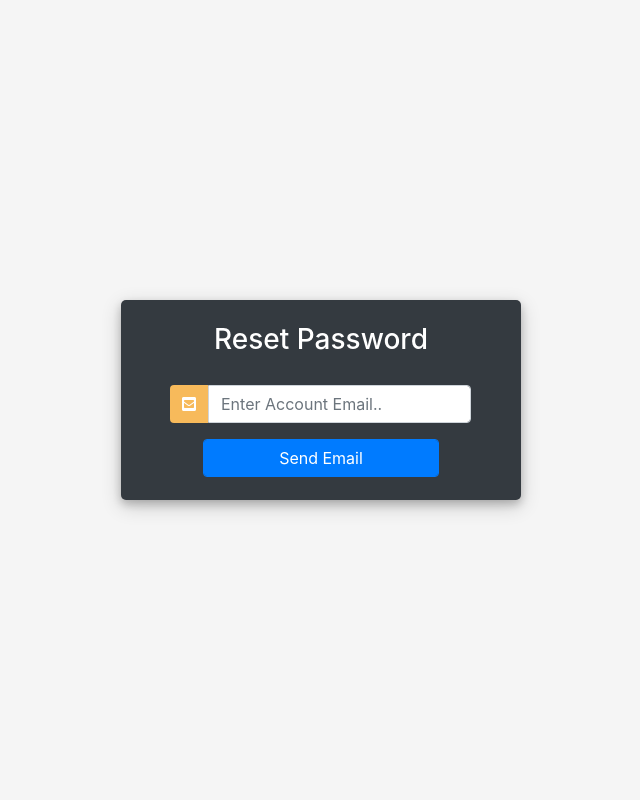
After one commit to NohaHossam123/Doctors, a Django app: page /reset_password/ in a window 1280 px wide. The commit adds this page. Shown: the whole page, without its empty margins (319-959 px from the left). Run offline with Django 3.2, Linux system fonts and the light colour scheme; some libraries are stand-ins or nearby versions.

Commit message:
add reset password to user

```diff
--- /dev/null
+++ b/HDCare/users/templates/password_reset.html
@@ -0,0 +1,113 @@
+<!DOCTYPE html>
+<html>
+
+<head>
+	<title>Reset Password</title>
+	<link rel="stylesheet" href="https://stackpath.bootstrapcdn.com/bootstrap/4.1.3/css/bootstrap.min.css">
+	<script src="https://ajax.googleapis.com/ajax/libs/jquery/3.3.1/jquery.min.js"></script>
+	<link rel="stylesheet" href="https://use.fontawesome.com/releases/v5.6.1/css/all.css">
+
+	<style>
+		body,
+		html {
+			margin: 0;
+			padding: 0;
+			height: 100%;
+			background: whitesmoke !important;
+		}
+		.user_card {
+			width: 400px;
+            height: 200px;
+			margin-top: auto;
+			margin-bottom: auto;
+			background: #343a40;
+			position: relative;
+			display: flex;
+			justify-content: center;
+			flex-direction: column;
+			padding: 10px;
+			box-shadow: 0 4px 8px 0 rgba(0, 0, 0, 0.2), 0 6px 20px 0 rgba(0, 0, 0, 0.19);
+			-webkit-box-shadow: 0 4px 8px 0 rgba(0, 0, 0, 0.2), 0 6px 20px 0 rgba(0, 0, 0, 0.19);
+			-moz-box-shadow: 0 4px 8px 0 rgba(0, 0, 0, 0.2), 0 6px 20px 0 rgba(0, 0, 0, 0.19);
+			border-radius: 5px;
+
+		}
+
+		.form_container {
+			margin-top: 20px;
+		}
+
+		#form-title{
+			color: #fff;
+		}
+		.login_btn {
+			width: 100%;
+			color: white !important;
+		}
+		.login_btn:focus {
+			box-shadow: none !important;
+			outline: 0px !important;
+		}
+		.login_container {
+			padding: 0 2rem;
+		}
+		.input-group-text {
+			background: #f7ba5b !important;
+			color: white !important;
+			border: 0 !important;
+			border-radius: 0.25rem 0 0 0.25rem !important;
+		}
+		.input_user,
+		.input_pass:focus {
+			box-shadow: none !important;
+			outline: 0px !important;
+		}
+
+        .input-group{
+            width: 300px;
+        }
+
+	</style>
+
+</head>
+<body>
+	<div class="container h-100">
+		<div class="d-flex justify-content-center h-100">
+			<div class="user_card">
+				<div class="d-flex justify-content-center">
+					<h3 id="form-title">Reset Password</h3>
+				</div>
+				<div class="d-flex justify-content-center form_container">
+
+					<form method="POST" action="">
+                            {% csrf_token %}
+						<div class="input-group mb-2">
+							<div class="input-group-append">
+								<span class="input-group-text"><i class="fas fa-envelope-square"></i></span>
+							</div>
+							    {{ form.email }}
+						</div>
+				   		<div class="d-flex justify-content-center mt-3 login_container">
+				 			<input class="btn btn-primary" type="submit" value="Send Email">
+				   		</div>
+					</form>
+				</div>
+			</div>
+		</div>
+	</div>
+	<script>
+						/* Because i didnt set placeholder values in forms.py they will be set here using vanilla Javascript
+		//We start indexing at one because CSRF_token is considered and input field
+		 */
+
+		//Query All input fields
+		var form_fields = document.getElementsByTagName('input')
+        form_fields[1].placeholder='Enter Account Email..';
+
+
+		for (var field in form_fields){
+			form_fields[field].className += ' form-control'
+		}
+	</script>
+</body>
+</html>
--- a/HDCare/users/urls.py
+++ b/HDCare/users/urls.py
@@ -10,6 +10,19 @@ urlpatterns = [
     path('change-password/', password, name='password'),
     path('logout/', user_logout, name='logout'),
     path('', home, name='home'),
+    # password reset
+    path('reset_password/',
+         auth_views.PasswordResetView.as_view(template_name="password_reset.html"),
+         name="reset_password"),
+    path('reset_password_sent/',
+         auth_views.PasswordResetDoneView.as_view(template_name="password_reset_sent.html"),
+         name="password_reset_done"),
+    path('reset_password/<uidb64>/<token>',
+         auth_views.PasswordResetConfirmView.as_view(template_name="password_reset_form.html"),
+         name="password_reset_confirm"),
+    path('reset_password_complete/',
+         auth_views.PasswordResetCompleteView.as_view(template_name="password_reset_done.html"),
+         name="password_reset_complete"),
     # login with facebook
     path('oauth/', include('social_django.urls', namespace='social')),
     path('appointments/', appointments, name='appointments'),
```
Also changed, not shown: HDCare/users/templates/login.html (+6 -1 lines), HDCare/users/templates/password_reset_done.html (added, +93 -0 lines), HDCare/users/templates/password_reset_form.html (added, +120 -0 lines), HDCare/users/templates/password_reset_sent.html (added, +96 -0 lines).
